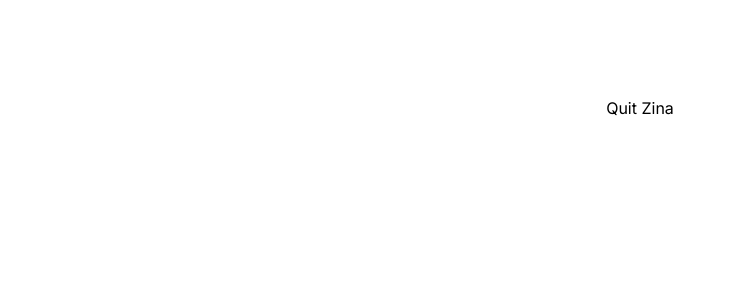
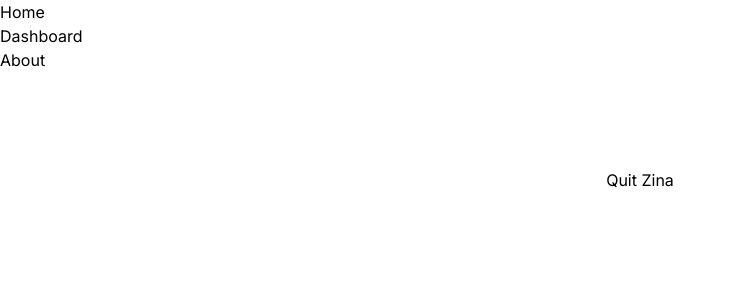
Before and after one commit to rakibul-wdp/quit-zina, a Next.js app: page / in a window 1280 px wide. Shown: the top 300 px of the page, without its empty margins (0-735 px from the left). Built offline with nearby package versions, Linux system fonts and the light colour scheme.

Commit message:
commit changes

```diff
--- a/app/layout.tsx
+++ b/app/layout.tsx
@@ -1,6 +1,7 @@
 import type { Metadata } from "next";
 import { Inter } from "next/font/google";
 import "./globals.css";
+import Navbar from "@/components/common/Navbar";
 
 const inter = Inter({ subsets: ["latin"] });
 
@@ -16,7 +17,10 @@ export default function RootLayout({
 }) {
   return (
     <html lang="en">
-      <body className={inter.className}>{children}</body>
+      <body className={inter.className}>
+        <Navbar />
+        <main>{children}</main>
+      </body>
     </html>
   );
 }
--- a/app/page.tsx
+++ b/app/page.tsx
@@ -1,6 +1,6 @@
 export default function Home() {
   return (
-    <main className="flex min-h-screen flex-col items-center justify-between p-24">
+    <main className="flex flex-col items-center justify-between p-24">
       <h1>Quit Zina</h1>
     </main>
   );
--- /dev/null
+++ b/components/common/Container.tsx
@@ -0,0 +1,5 @@
+const Container = ({ children }: { children: React.ReactNode }) => {
+  return <div className="max-w-7xl">{children}</div>;
+};
+
+export default Container;
--- /dev/null
+++ b/components/common/Navbar.tsx
@@ -0,0 +1,17 @@
+import Container from "./Container";
+
+const Navbar = () => {
+  return (
+    <Container>
+      <nav>
+        <ul>
+          <li>Home</li>
+          <li>Dashboard</li>
+          <li>About</li>
+        </ul>
+      </nav>
+    </Container>
+  );
+};
+
+export default Navbar;
```
